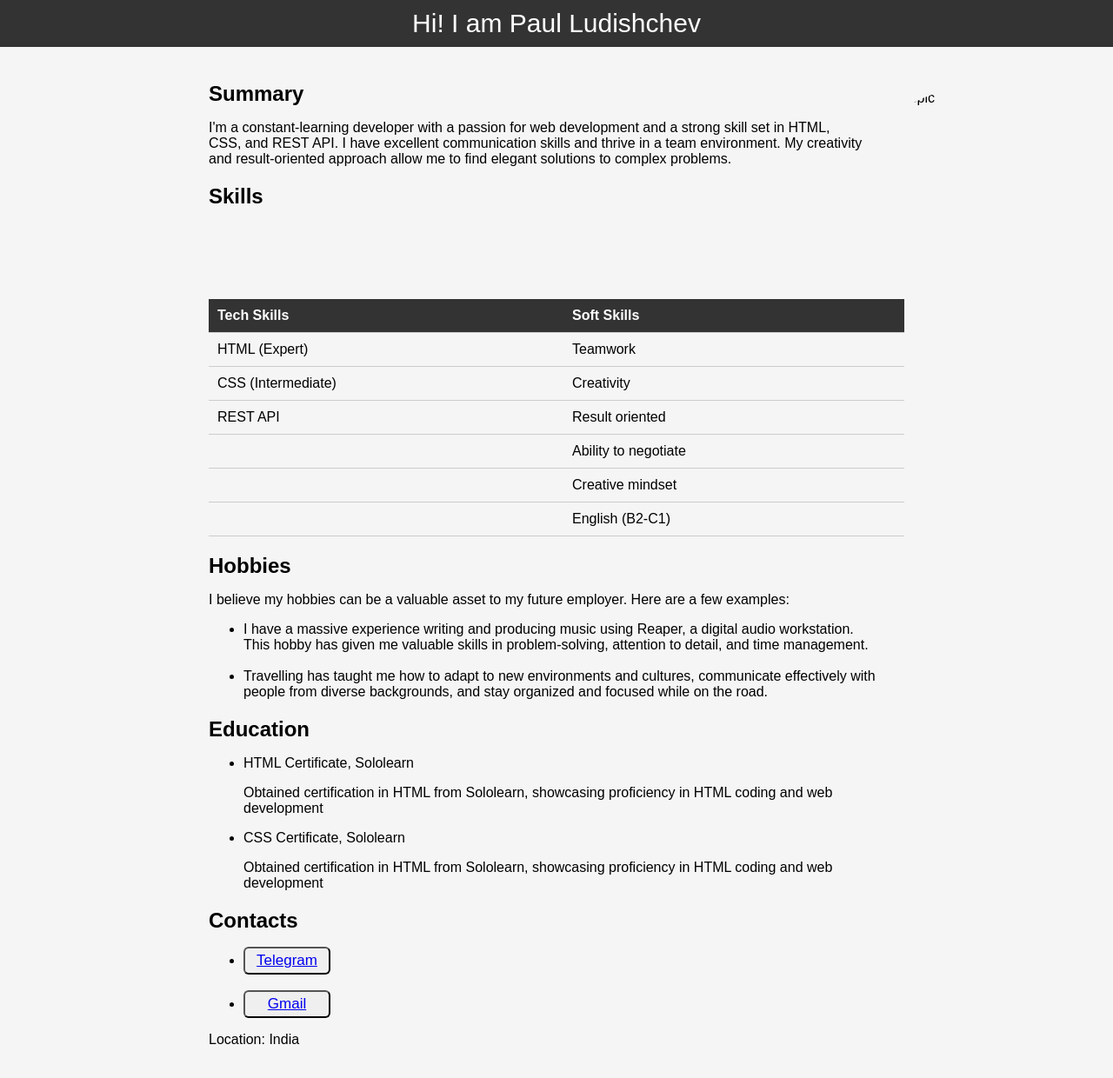
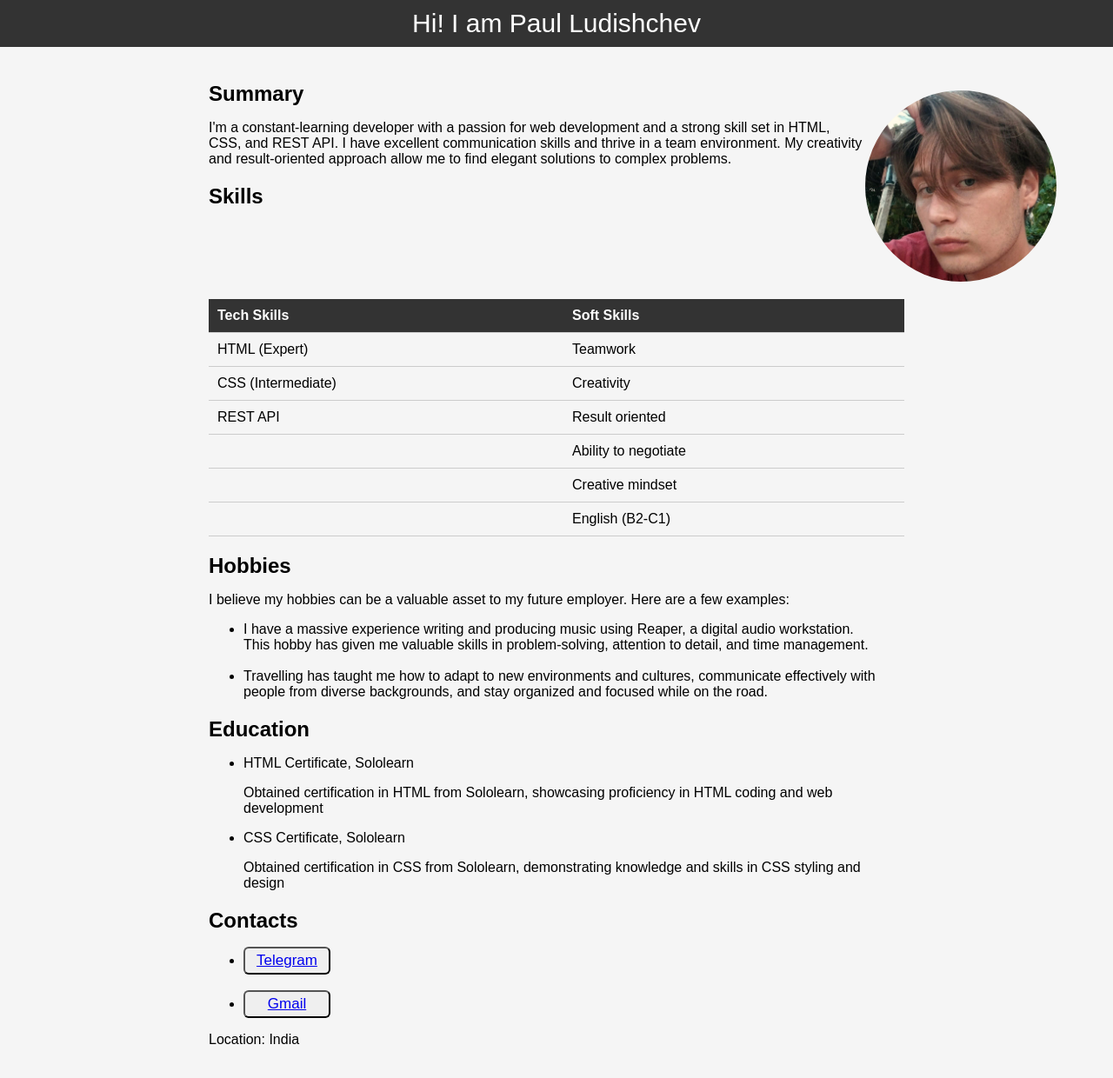
Before and after one commit to Ludishchev/ludishchev.github.io, a plain HTML site: page index.html in a window 1280 px wide. Shown: the whole page at 87% size. Drawn offline with Linux system fonts and the light colour scheme.

Commit message:
Update index.html

```diff
--- a/index.html
+++ b/index.html
@@ -10,7 +10,7 @@
   Hi! I am Paul Ludishchev
 </header>
 
-<img src="assets/profilepic.jpg" alt="profilepic" class="profile-photo">
+<img src="https://github.com/Ludishchev/ludishchev.github.io/blob/main/profilepic.jpg" alt="profilepic" class="profile-photo">
 
 <div class="container">
   <section>
@@ -74,7 +74,7 @@
       <li>HTML Certificate, Sololearn</li>
       <p>Obtained certification in HTML from Sololearn, showcasing proficiency in HTML coding and web development</p>
       <li>CSS Certificate, Sololearn</li>
-      <p>Obtained certification in HTML from Sololearn, showcasing proficiency in HTML coding and web development</p>
+      <p>Obtained certification in CSS from Sololearn, demonstrating knowledge and skills in CSS styling and design</p>
     </ul>
   </section>
   <section>
```
